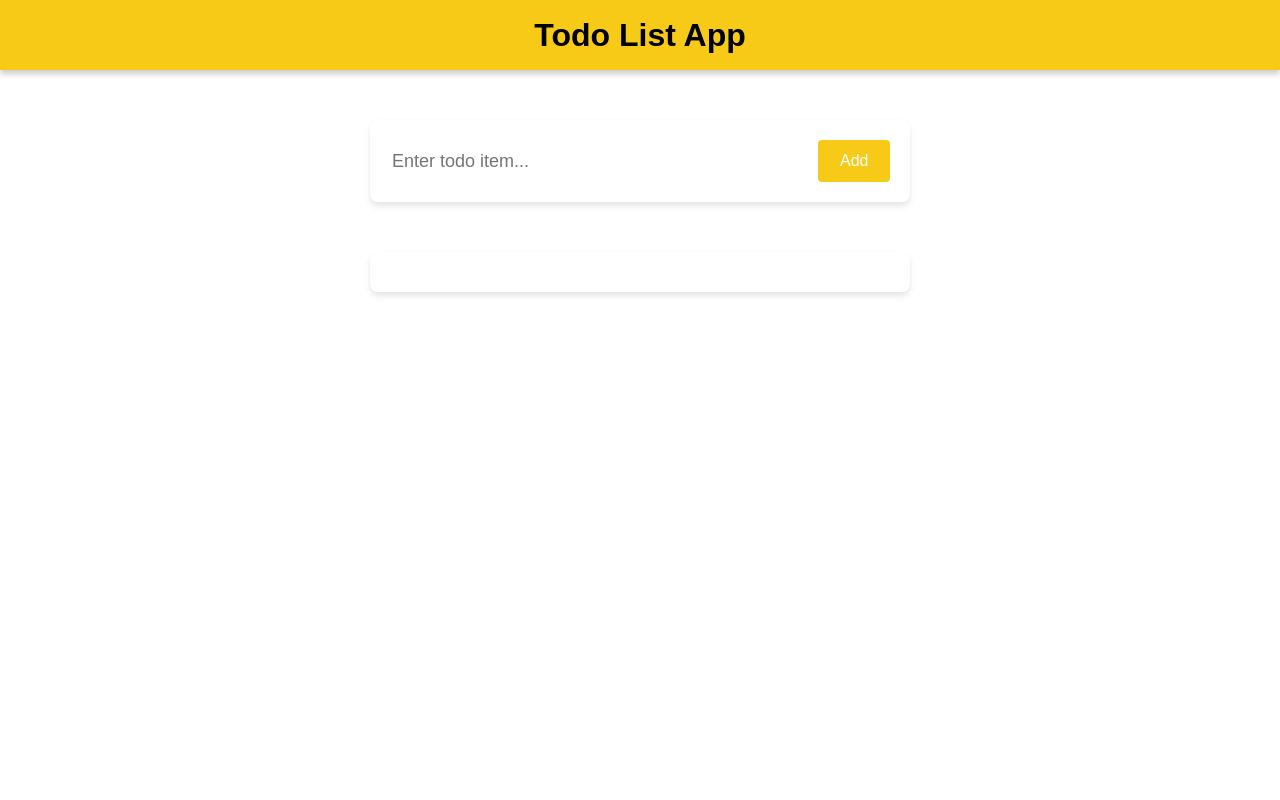
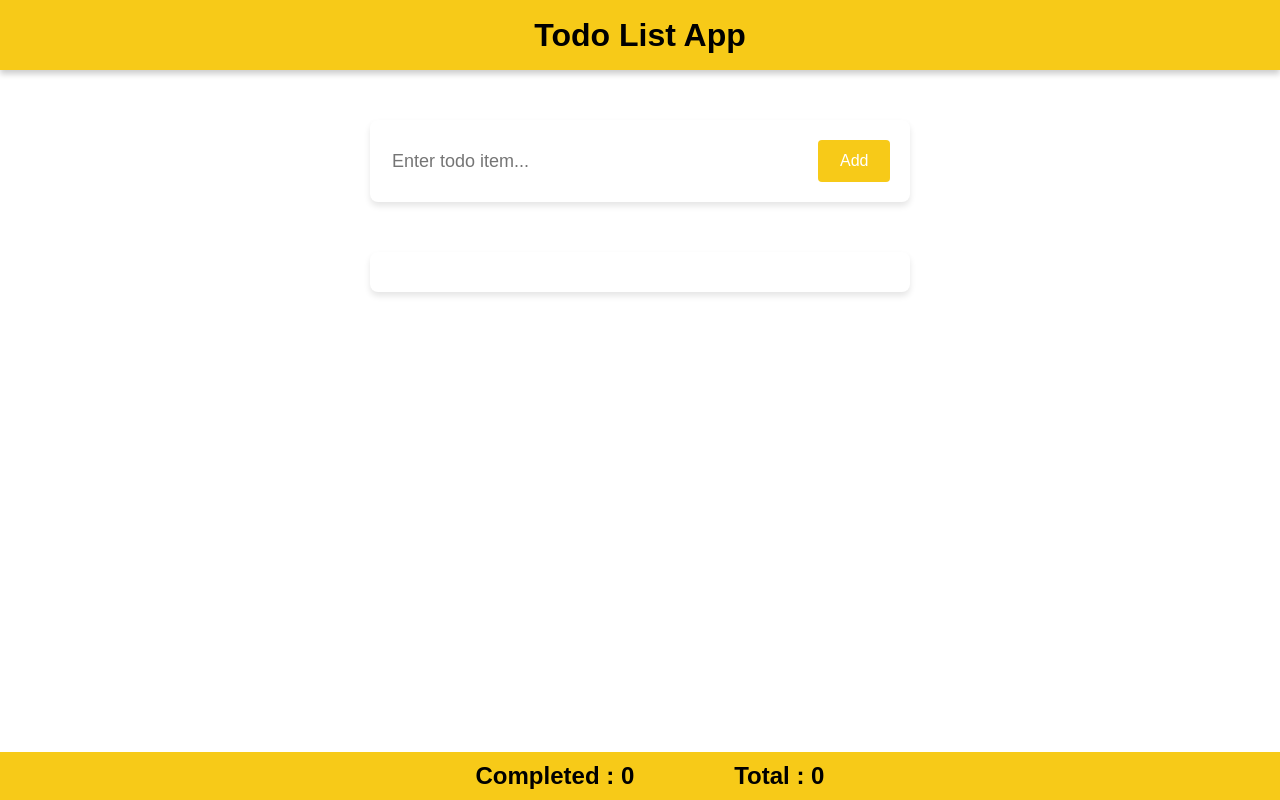
Before and after one commit to kshyxxz/webDevelopment, a React (Vite) app in the folder todoApp/todo-list-app/: page / in a window 1280 px wide. Built offline with nearby package versions, Linux system fonts and the light colour scheme.

Commit message:
reactTodoCompleted_44-45

```diff
--- /dev/null
+++ b/todoApp/todo-list-app/src/components/Footer.jsx
@@ -0,0 +1,10 @@
+import styles from "./footer.module.css";
+
+export default function Footer({ completedTodos, totalTodos }) {
+	return (
+		<div className={styles.footer}>
+			<span className={styles.item}>Completed : {completedTodos}</span>
+			<span className={styles.item}>Total : {totalTodos}</span>
+		</div>
+	);
+}
--- a/todoApp/todo-list-app/src/components/Todo.jsx
+++ b/todoApp/todo-list-app/src/components/Todo.jsx
@@ -1,13 +1,17 @@
 import { useState } from "react";
 import Form from "./Form";
 import TodoList from "./TodoList";
+import Footer from "./Footer";
 
 export default function Todo() {
 	const [todos, setTodos] = useState([]);
+	const completedTodos = todos.filter((todo) => todo.done).length;
+	const totalTodos = todos.length;
 	return (
 		<>
 			<Form todos={todos} setTodos={setTodos} />
 			<TodoList todos={todos} setTodos={setTodos} />
+			<Footer completedTodos={completedTodos} totalTodos={totalTodos} />
 		</>
 	);
 }
--- a/todoApp/todo-list-app/src/components/TodoList.jsx
+++ b/todoApp/todo-list-app/src/components/TodoList.jsx
@@ -1,9 +1,12 @@
 import TodoItem from "./TodoItem";
 import styles from "./todolist.module.css";
 export default function TodoList({ todos, setTodos }) {
+	const sortedTodos = todos
+		.slice()
+		.sort((a, b) => Number(a.done) - Number(b.done));
 	return (
 		<div className={styles.list}>
-			{todos.map((item) => (
+			{sortedTodos.map((item) => (
 				<TodoItem
 					item={item}
 					key={item.name}
--- /dev/null
+++ b/todoApp/todo-list-app/src/components/footer.module.css
@@ -0,0 +1,14 @@
+.footer {
+	position: fixed;
+	bottom: 0;
+	font-size: 1.5em;
+	width: 100%;
+	text-align: center;
+	background-color: #f7ca18;
+	padding: 10px;
+	font-weight: bold;
+}
+
+.item {
+	margin: 50px;
+}
```
